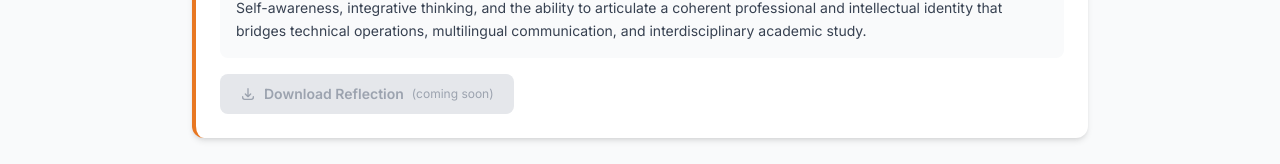
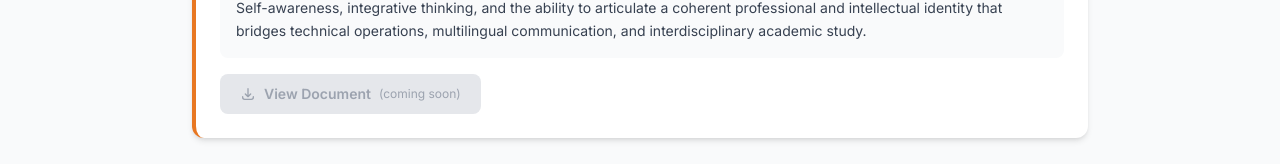
Before and after one commit to jmarq019/eportfolio, a React (Vite) app: page /experience in a window 1280 px wide. Shown: the part 2934-3098 px from the top of the page. Built offline with nearby package versions, Linux system fonts and the light colour scheme.

Commit message:
removing button from personal reflection

```diff
--- a/src/pages/Experience.jsx
+++ b/src/pages/Experience.jsx
@@ -224,9 +224,6 @@ export default function Experience() {
             title="Personal Reflection Statement"
             description={reflectionText}
             demonstrates="Self-awareness, integrative thinking, and the ability to articulate a coherent professional and intellectual identity that bridges technical operations, multilingual communication, and interdisciplinary academic study."
-            buttonLabel="Download Reflection"
-            // TODO: Replace href="#" with a link to the reflection document once finalized.
-            // Example: href="/documents/personal-reflection.pdf"
           />
         </div>
       </section>
```
